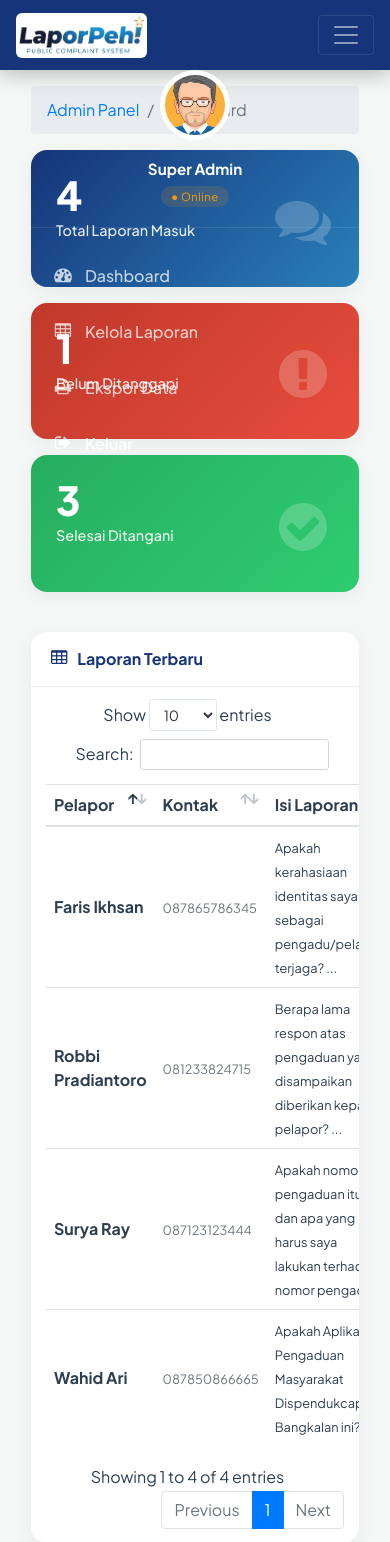
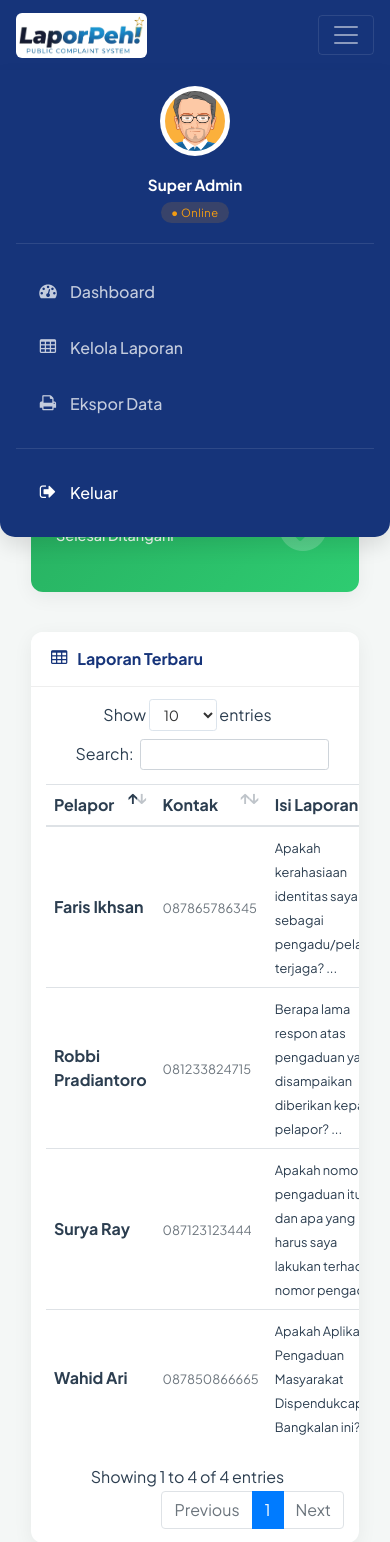
Before and after one commit to FadhilRizqi1/Sistem-Pengaduan-Masyarakat, a PHP site: page /admin/index in a window 390 px wide, after a click that opens the changed part. Shown: the top 1542 px of the page. Run offline with PHP 8.4, Linux system fonts and the light colour scheme; a user stored in the database is signed in; data comes from the database, SQL or seed files in the repository; some web fonts are replaced.

Commit message:
style: update responsive for admin menu

```diff
--- a/admin/css/admin.css
+++ b/admin/css/admin.css
@@ -12,10 +11,9 @@
   --white: #ffffff;
   --sidebar-width: 250px;
   --navbar-height: 70px;
-  --radius-card: 16px;
-  --shadow-soft: 0 5px 20px rgba(0, 0, 0, 0.05);
-  /* Shadow untuk Navbar agar terpisah dari sidebar */
-  --shadow-nav: 0 4px 20px rgba(0, 0, 0, 0.25);
+  --radius-card: 12px;
+  --shadow-soft: 0 5px 20px rgba(0, 0, 0, 0.06);
+  --shadow-hover: 0 10px 30px rgba(22, 52, 122, 0.15);
 }
 
 html,
@@ -24,20 +22,20 @@
   font-family: "Plus Jakarta Sans", sans-serif;
   background-color: var(--bg-body);
   color: var(--text-main);
-  overflow-x: hidden; /* Prevent horizontal scroll */
+  overflow-x: hidden;
 }
 
-/* --- NAVBAR TOP (FIXED & SHADOWED) --- */
 #mainNav.navbar {
   background-color: var(--primary) !important;
-  height: var(--navbar-height);
-  padding: 0 1rem;
-  /* Bayangan kuat agar terlihat di atas sidebar */
-  box-shadow: var(--shadow-nav) !important;
-  z-index: 1050; /* Pastikan di atas sidebar */
+  min-height: var(--navbar-height);
+  height: auto;
+  padding: 0.5rem 1rem;
+  box-shadow: 0 2px 10px rgba(0, 0, 0, 0.1);
+  z-index: 1030;
   position: fixed;
   top: 0;
-  width: 100%;
+  right: 0;
+  left: 0;
 }
 
 .navbar-brand {
@@ -45,7 +43,6 @@
   margin: 0;
   display: flex;
   align-items: center;
-  height: 100%;
 }
 
 .navbar-brand img {
@@ -100,19 +92,51 @@
   .content-wrapper {
     padding: 1rem;
     padding-top: calc(var(--navbar-height) + 1rem);
+    margin-left: 0;
+  }
+
+  #mainNav .navbar-collapse {
+    background-color: var(--primary);
+    position: absolute;
+    top: 100%;
+    left: 0;
+    right: 0;
+    padding: 1rem;
+    box-shadow: 0 10px 20px rgba(0, 0, 0, 0.1);
+    border-radius: 0 0 15px 15px;
+    max-height: 80vh;
+    overflow-y: auto;
+  }
+
+  #mainNav .navbar-collapse .navbar-sidenav {
+    display: flex;
+    flex-direction: column;
+    width: 100%;
+    margin-bottom: 1rem;
+    border-bottom: 1px solid rgba(255, 255, 255, 0.1);
+    padding-bottom: 1rem;
+  }
+
+  .navbar-sidenav .nav-item {
+    width: 100%;
   }
 }
 
-/* Sidebar Link Styles */
 .navbar-dark .navbar-nav .nav-link {
   color: rgba(255, 255, 255, 0.75);
   font-weight: 500;
   padding: 12px 20px;
   transition: all 0.3s;
-  margin: 4px 15px;
+  margin: 4px 0;
   border-radius: 8px;
   display: flex;
   align-items: center;
+}
+
+@media (min-width: 992px) {
+  .navbar-dark .navbar-nav .nav-link {
+    margin: 4px 15px;
+  }
 }
 
 .navbar-dark .navbar-nav .nav-link i {
```
Also changed, not shown: other parts of admin/css/admin.css (+32 -21 lines).
